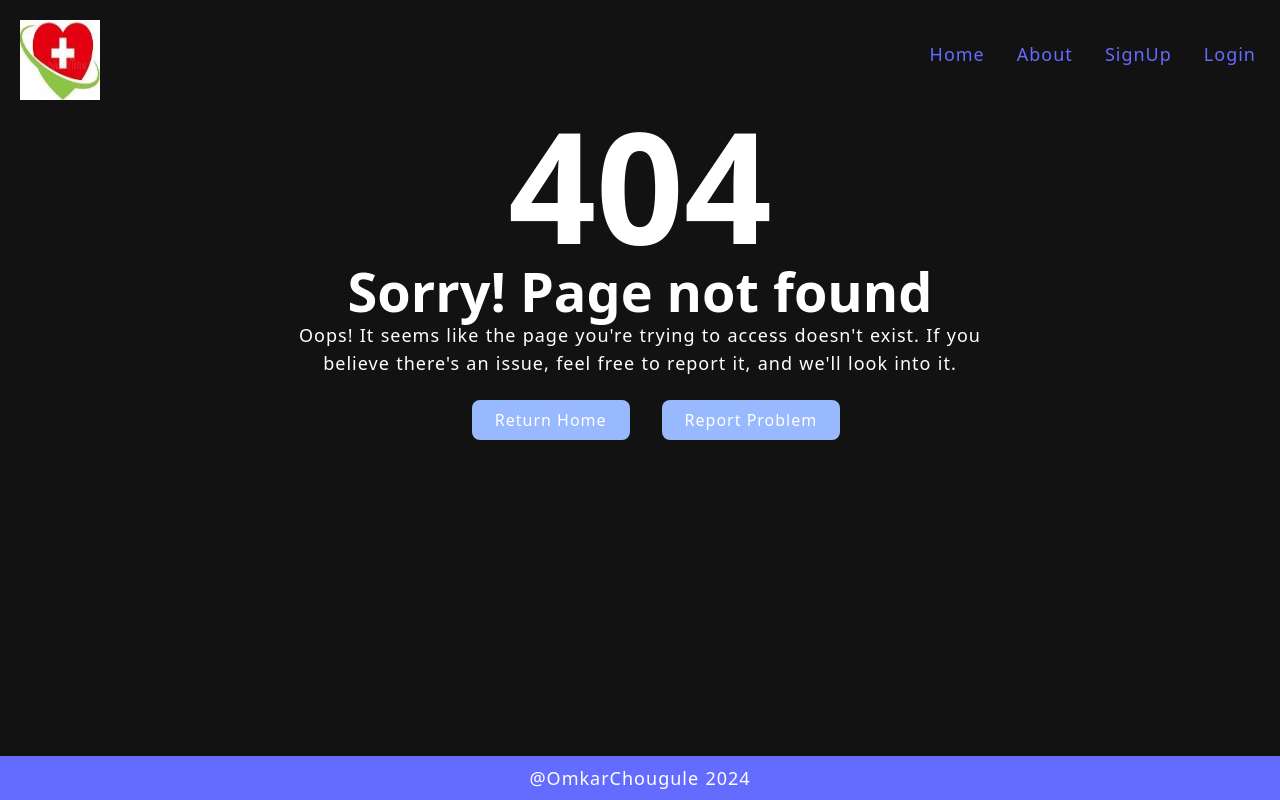
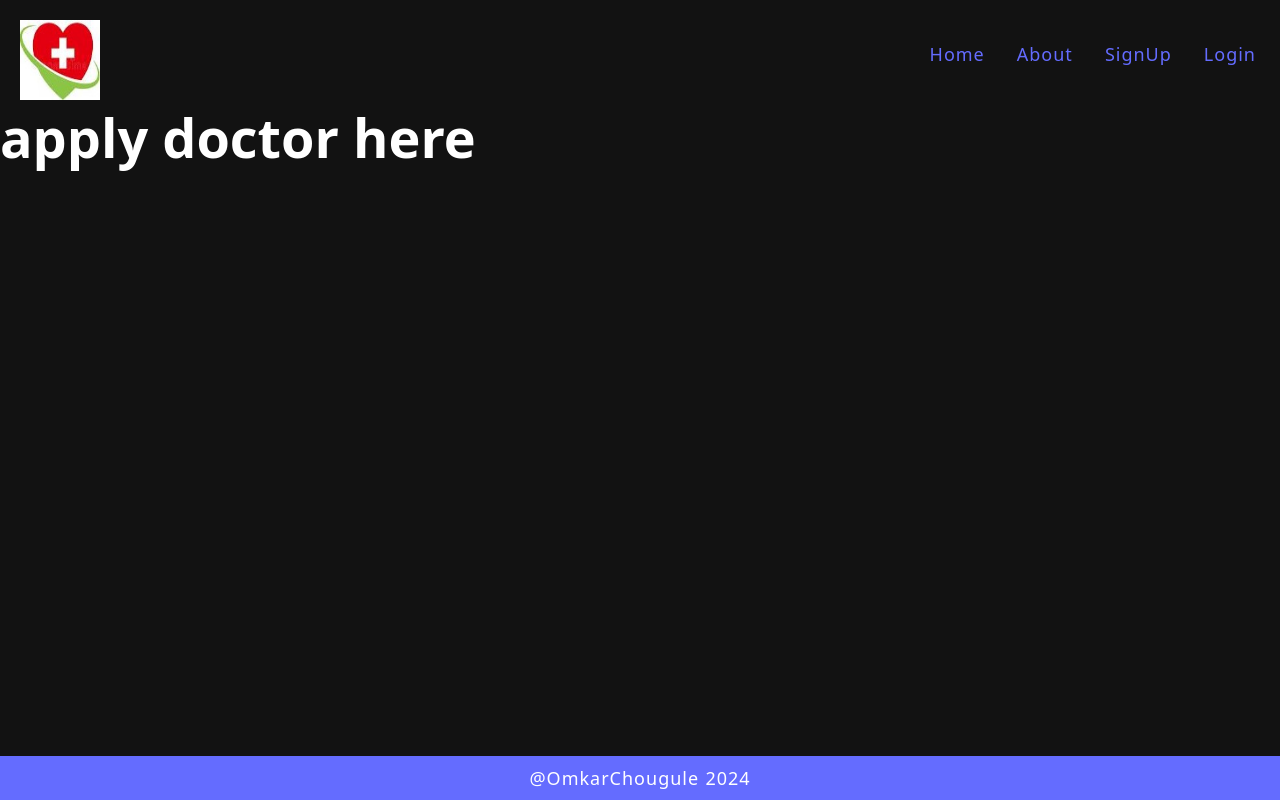
Before and after one commit to Omkar-9545/Appointment-app, a React (Vite) app in the folder client/: page /apply-doctor in a window 1280 px wide. Built offline with nearby package versions, Linux system fonts and the light colour scheme; no server answers.

Commit message:
created page for apply doctor

```diff
--- a/client/src/App.jsx
+++ b/client/src/App.jsx
@@ -12,6 +12,8 @@ import { Logo } from './components/logo/Logo';
 import { Kolhapur } from './pages/city1-hospital';
 import { Gadhinglaj } from './pages/city2-hospital';
 import { Sangli } from './pages/city3-hospital';
+import { ApplyDoctor } from './pages/applyDoctor';
+
 
 const App = () => {
   return (
@@ -27,7 +29,8 @@ const App = () => {
           <Route path="/services" element={<Service />} />
           <Route path="/kolhapur" element={<Kolhapur />} />
           <Route path='/gadhinglaj' element={<Gadhinglaj />} />
-          <Route path='/sangli' element={<Sangli/>} />
+          <Route path='/sangli' element={<Sangli />} />
+          <Route path='/apply-doctor' element={<ApplyDoctor/>} />
           <Route path="/logout" element={<Logout/>} />
           <Route path="*" element={<Error />} />
         </Routes>
--- a/client/src/pages/Services.jsx
+++ b/client/src/pages/Services.jsx
@@ -1,5 +1,5 @@
 import { useAuth } from "../store/auth";
-
+import { NavLink } from "react-router-dom";
 export const Service = () => {
     const { service } = useAuth();
 
@@ -61,6 +61,9 @@ export const Service = () => {
                         }
                     })}
                 </div>
+                <div className="apply-doc">
+                    <NavLink className="link-doc" to="/apply-doctor">Apply Doctor</NavLink>
+                </div>
             </section>
     </>
 )
--- /dev/null
+++ b/client/src/pages/applyDoctor.jsx
@@ -0,0 +1,3 @@
+export const ApplyDoctor = () => {
+    return <h1>apply doctor here</h1>
+}
```
